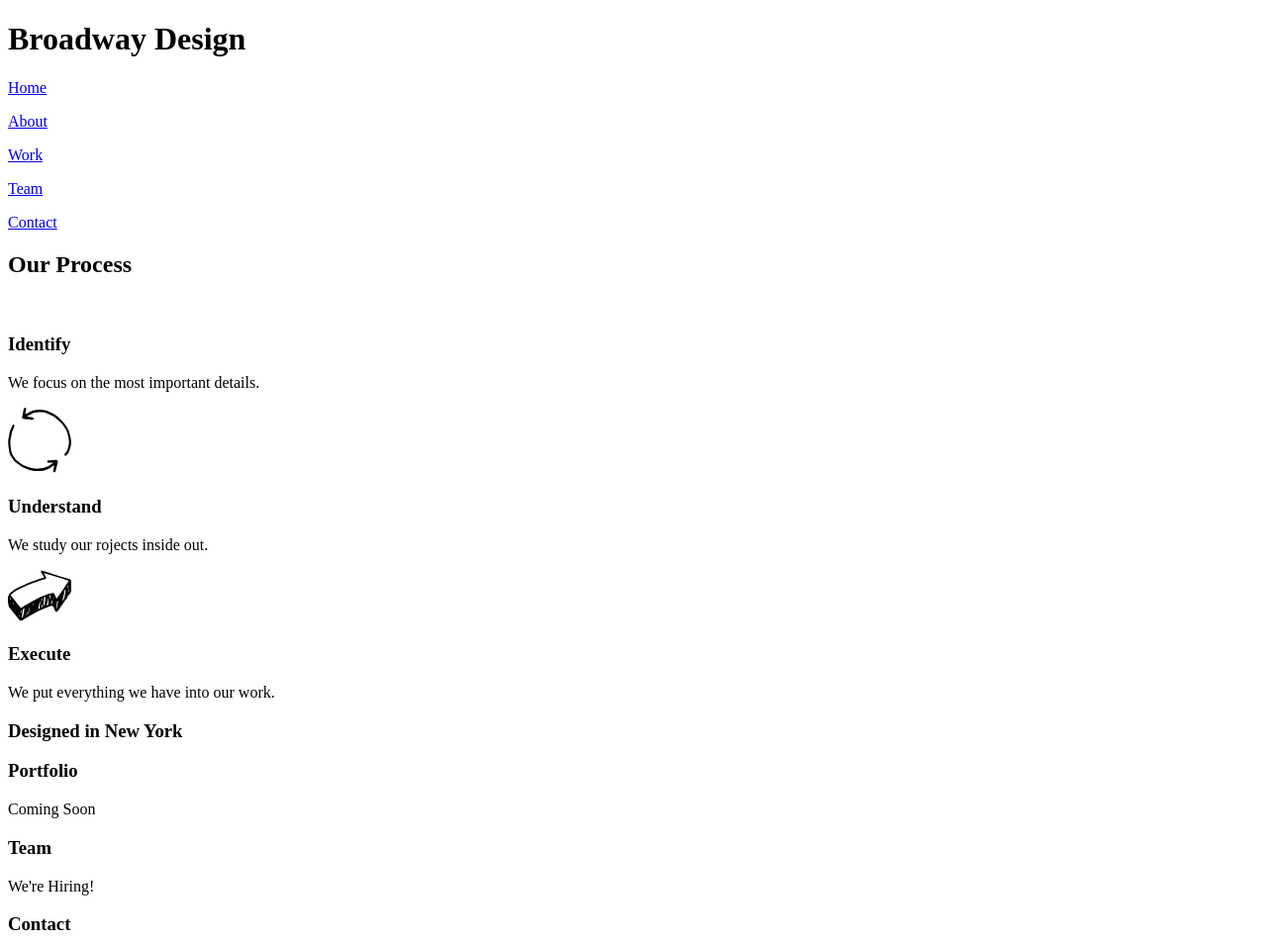
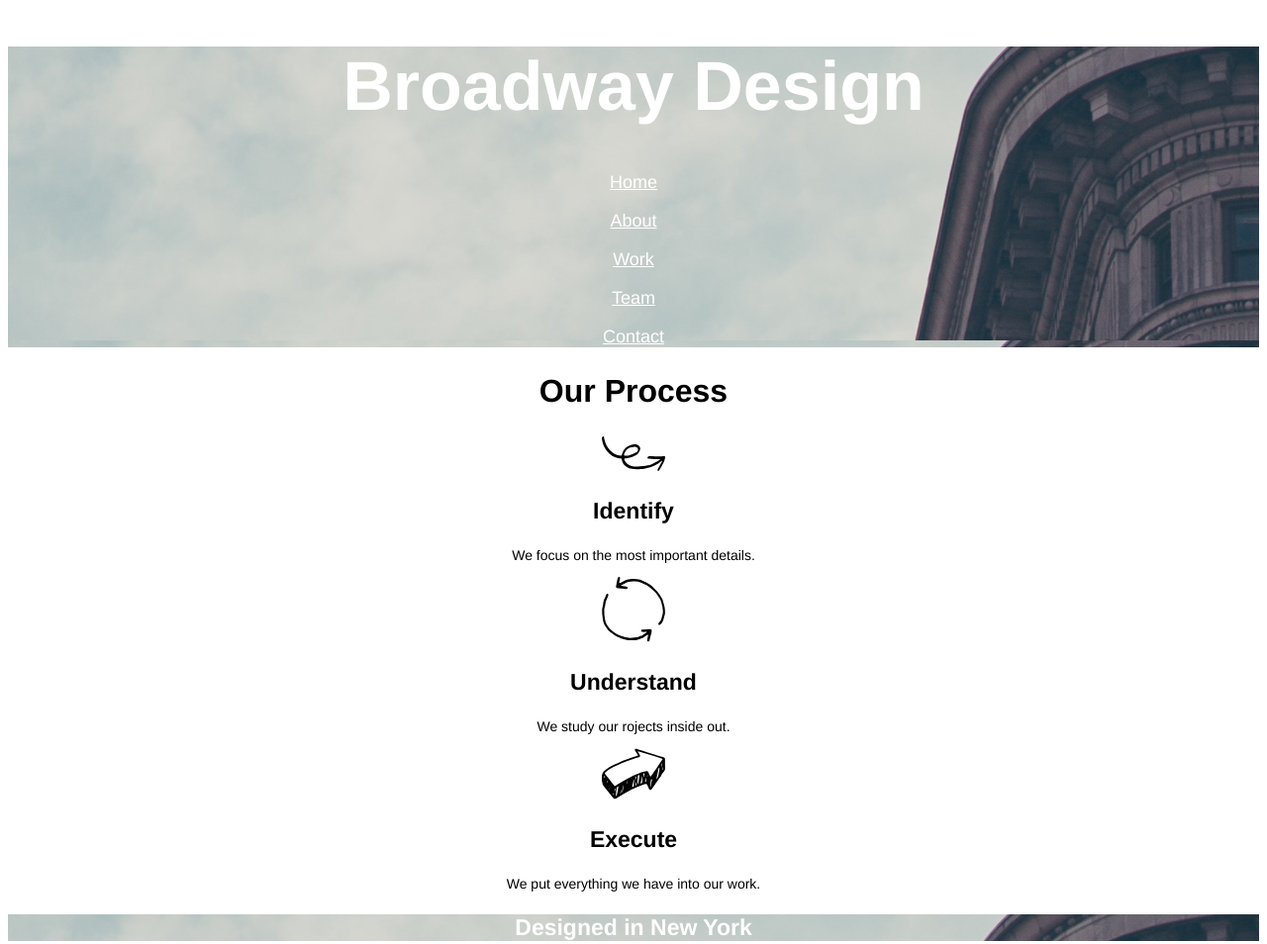
Before and after one commit to jrs4/broadway, a plain HTML site: page index.html in a window 1280 px wide. Shown: the top 954 px of the page at 99% size. Drawn offline with Linux system fonts and the light colour scheme.

Commit message:
Add CSS style + Images

```diff
--- a/index.html
+++ b/index.html
@@ -3,7 +3,7 @@
   <head>
     <meta charset="utf-8">
     <title>Broadway Design</title>
-    <link rel="stylesheet" href="./resouces/css/master.css" type="text/css">
+    <link rel="stylesheet" href="./resources/css/style.css" style="text/css">
   </head>
   <body>
     <div class="header">
@@ -17,7 +17,7 @@
 
     <div class="process">
       <h2>Our Process</h2>
-      <img src="./resources/images/indentify.svg" alt="">
+      <img src="./resources/images/identify.svg" alt="">
       <h3>Identify</h3>
       <p>We focus on the most important details.</p>
 
--- a/resources/css/style.css
+++ b/resources/css/style.css
@@ -0,0 +1,41 @@
+body{
+  font-family: Helvetica, sans-serif;
+  text-align: center;
+}
+.header{
+  background-image: url("../images/the-flatiron-building.png");
+  color: white;
+}
+.header h1{
+  font-size: 70px;
+  font-weight: bold;
+}
+.header p{
+  font-size: 18px;
+  color: white;
+}
+a:-webkit-any-link{
+  color: white;
+}
+h2{
+  font-size: 32px;
+  font-weight: bold;
+}
+h3{
+  font-size: 23px;
+  font-weight: bold;
+}
+p{
+  font-size: 14px;
+}
+.ny{
+  background-image: url("../images/the-flatiron-building.png");
+  color: white;
+  font-size: 23px;
+  font-weight: bold;
+}
+.footer{
+  text-align: left;
+  font-size: 11px;
+  background-color: dimgray;
+}
```
